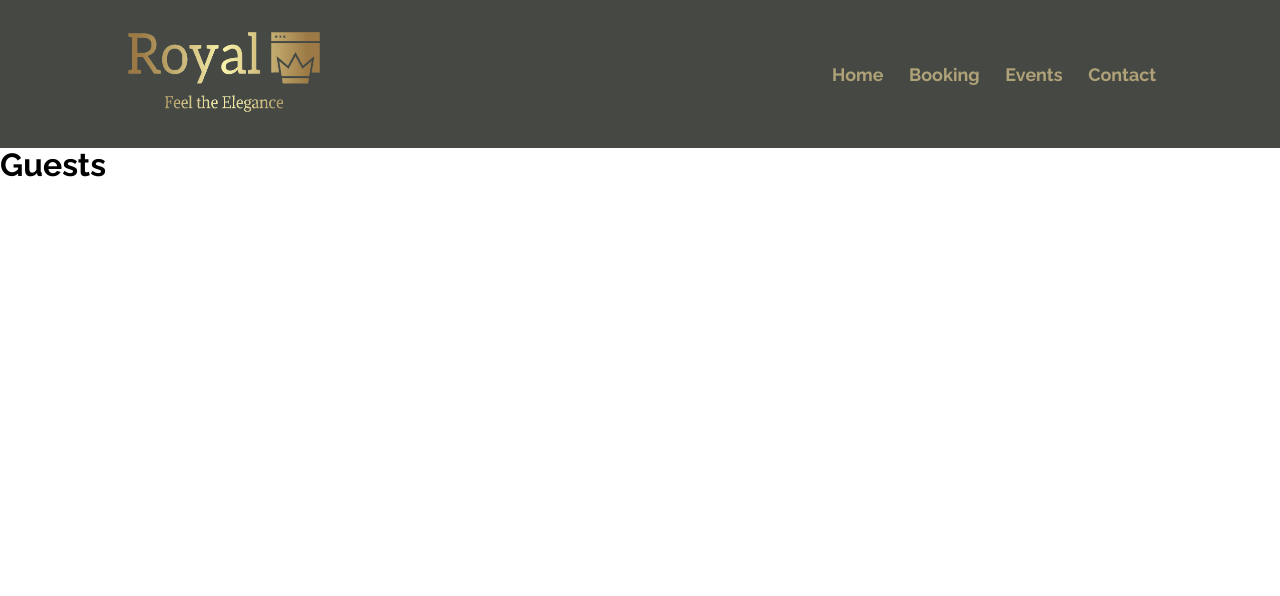
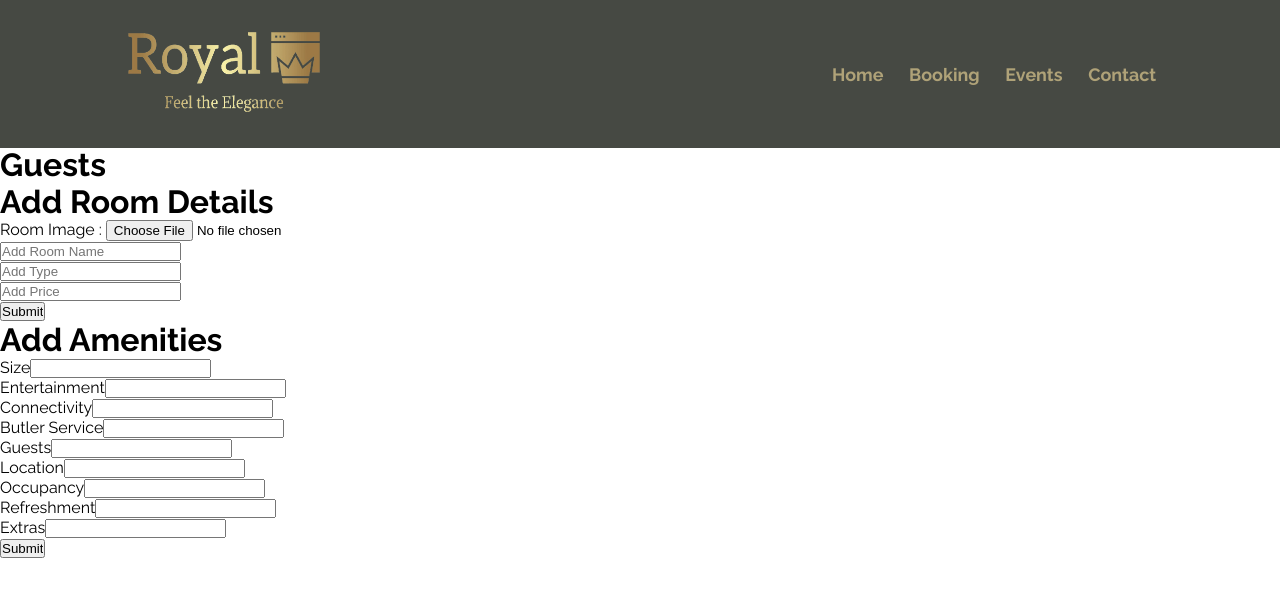
Before and after one commit to Gopisam1126/GuestManagementSystem, a React (Vite) app in the folder FRONTEND/: page /admin in a window 1280 px wide. Shown: the top 596 px of the page. Built offline with nearby package versions, Linux system fonts and the light colour scheme.

Commit message:
add inputs

```diff
--- a/FRONTEND/src/assets/pages/admin.jsx
+++ b/FRONTEND/src/assets/pages/admin.jsx
@@ -14,6 +14,47 @@ function Admin() {
                     <div className="guest-list-container">
                     </div>
                 </div>
+                <div className="add-item-container">
+                    <div className="add-rooms">
+                        <h4 className="add-room-head">
+                            Add Room Details
+                        </h4>
+                        {/* <form action="/additem"> */}
+                            <label htmlFor="roomImg">Room Image : </label>
+                            <input type="file" name="roomImg" id="room-img" className="ad-room-img" /> <br />
+                            <input type="text" placeholder="Add Room Name" className="ad-room-name" /><br />
+                            <input type="text" placeholder="Add Type" className="type-stay" /><br />
+                            <input type="text" placeholder="Add Price" className="ad-room-price" /><br />
+                            <input type="submit" value="Submit" />
+                        {/* </form> */}
+                    </div>
+                    <div className="add-amenities-container">
+                        <h4 className="add-amenities">
+                            Add Amenities
+                        </h4>
+                        {/* <form action="/addaminities"> */}
+                            <label htmlFor="size">Size</label>
+                            <input type="text" /><br />
+                            <label htmlFor="entertainment">Entertainment</label>
+                            <input type="text" /><br />
+                            <label htmlFor="connectivity">Connectivity</label>
+                            <input type="text" /><br />
+                            <label htmlFor="butler">Butler Service</label>
+                            <input type="text" /><br />
+                            <label htmlFor="guests">Guests</label>
+                            <input type="text" /><br />
+                            <label htmlFor="location">Location</label>
+                            <input type="text" /><br />
+                            <label htmlFor="occupancy">Occupancy</label>
+                            <input type="text" /><br />
+                            <label htmlFor="refreshment">Refreshment</label>
+                            <input type="text" /><br />
+                            <label htmlFor="extras">Extras</label>
+                            <input type="text" /><br />
+                            <input type="submit" value="Submit" />
+                        {/* </form> */}
+                    </div>
+                </div>
             </div>
         </section>
     </>
```
